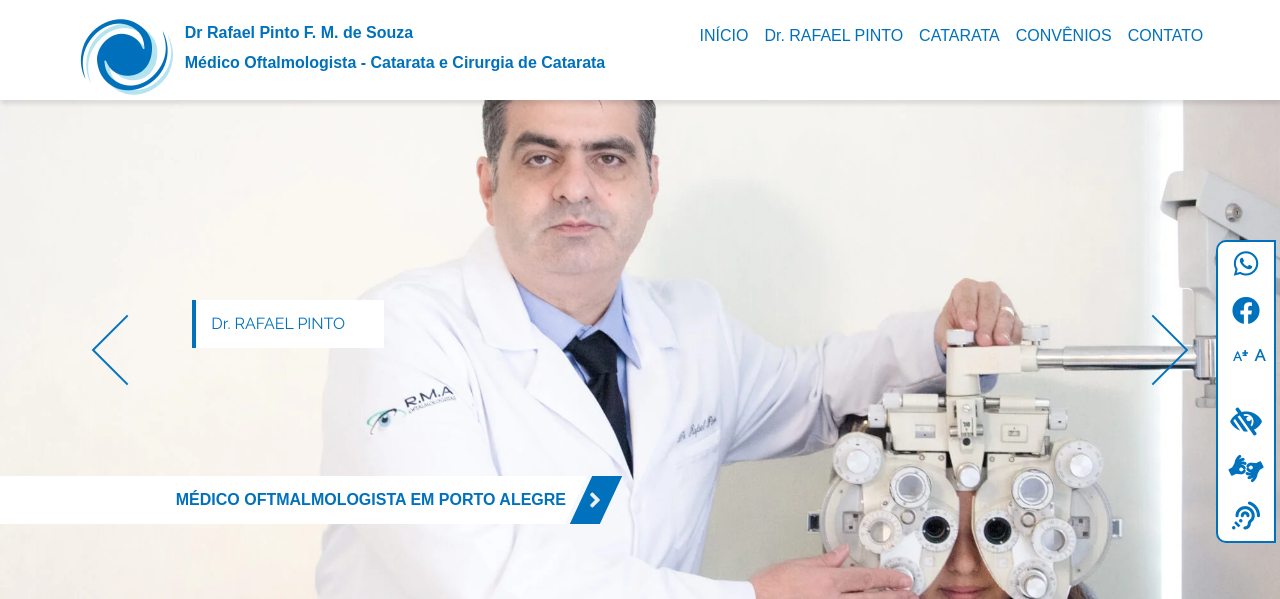
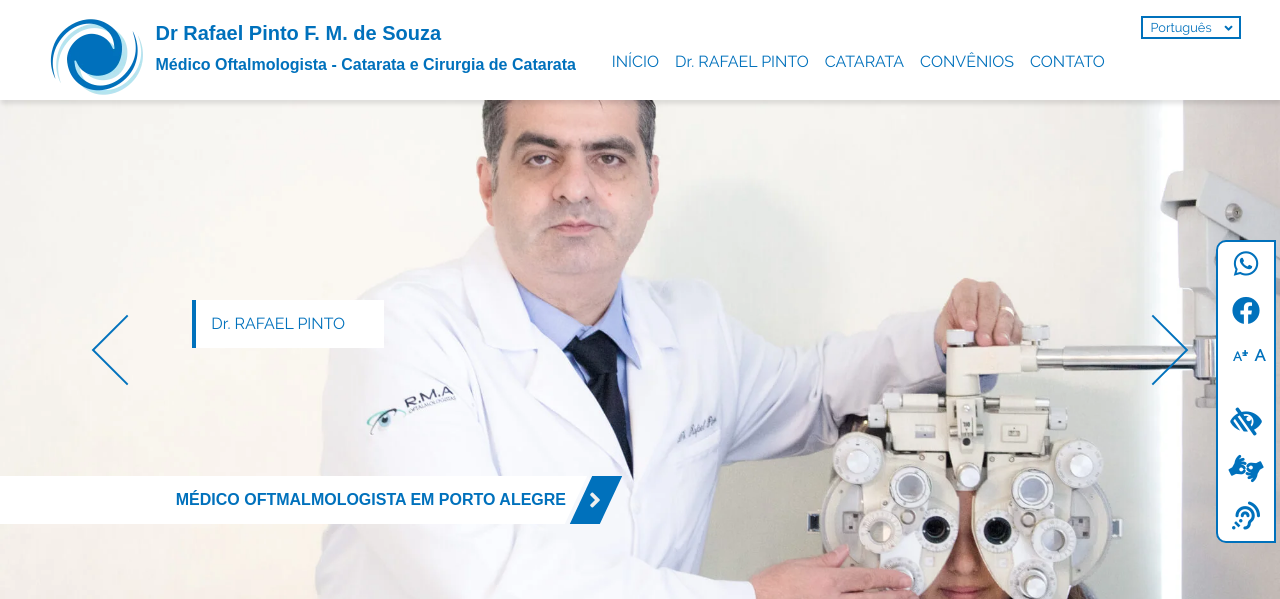
Before and after one commit to felipe-ssouza/dr_rafael, a PHP site: page / in a window 1280 px wide. Shown: the top 599 px of the page. Run offline with PHP 8.4, Linux system fonts and the light colour scheme; some libraries are stand-ins or nearby versions; some web fonts are replaced.

Commit message:
lang select

```diff
--- a/css/master.css
+++ b/css/master.css
@@ -75,9 +75,69 @@ header#header .wrapper {
   justify-content: space-around;
   align-items: center;
   padding: 2vh 2vw;
+  position: relative;
+
 }
 
+.box-select {
+  align-self: flex-start;
+  background-color: #FFF;
+  border: 2px solid var(--primary-color);
+  color: var(--primary-color);
+  min-width: 100px;
+  font-size: .8rem;
+}
+
+.box-select ul.select {
+  margin: 0;
+  position: relative;
+}
+
+.box-select a {
+  color: var(--primary-color) !important;
+  display: block;
+  padding: 0 .5rem;
+}
+
+.box-select .selected > a {
+  display: inline-block;
+  margin: 0;
+}
+
+.box-select .selected > i {
+  padding: 0 2px;
+  position: absolute;
+  right: 4px;
+  top: 5px;
+}
+
+.box-select .selected > a:hover {
+  text-decoration: none;
+}
+
+.box-select .option > a:hover {
+  background-color: var(--primary-color);
+  color: #FFF !important;
+  text-decoration: none;
+}
+
+.box-select .select .option {
+  display: none;
+}
+
+.show {
+  display: block !important;
+}
+
+@media (max-width: 768px) {
+  .box-select {
+    display: none;
+  }
+}
+
+
 .logo {
+  align-self: flex-start;
   display: flex;
   justify-content: space-between;
   align-items: center;
@@ -103,12 +163,12 @@ header#header .wrapper {
 
 .menu-container {
   position: relative;
-  align-self: baseline;
+  align-self: flex-end;
 }
 
 .menu {
   display: flex;
-  justify-content: space-between;
+  justify-content: space-around;
   align-items: flex-end;
   flex-wrap: wrap;
 }
@@ -117,7 +177,8 @@ header#header .wrapper {
   display: block;
   color: var(--primary-color);
   padding: .5rem;
-  font-family: "Raleway-SemiBold", sans-serif;
+  font-family: "Raleway", sans-serif;
+  text-decoration: none;
 }
 
 .menu li a:hover {
@@ -175,9 +236,12 @@ header#header .wrapper {
 }
 
 @media only screen and (max-width: 992px) {
+  .menu-container {
+    align-self: flex-start;
+  }
   .burger {
     display: block;
-    align-self: baseline;
+    align-self: flex-start;
   }
 
   .logo .conteudo {
--- a/index.html
+++ b/index.html
@@ -28,7 +28,7 @@
       <a class="logo " href="/">
         <img class="webp-jpg imagem" alt="" data-webp="imagens/WEBP/home/logo_dr_rafael[200x164].webp" data-jpg="imagens/JPG/home/logo_dr_rafael[200x164].jpg">
         <div class="conteudo">
-          <h6 class="bold">Dr Rafael Pinto F. M. de Souza</h6>
+          <h5 class="bold">Dr Rafael Pinto F. M. de Souza</h5>
           <p class="semibold">Médico Oftalmologista - Catarata e Cirurgia de Catarata</p>
         </div>
       </a>
@@ -59,6 +59,23 @@
           </li>
         </ul>
       </nav>
+
+
+        <div class="box-select">
+          <ul class="select">
+            <li class="selected">
+              <a href="">Português</a>
+              <i class="fas fa-angle-down"></i>
+            </li>
+
+            <li class="option">
+              <a href="#" >
+                English
+              </a>
+            </li>
+          </ul>
+        </div>
+
 
     </div>
   </header>
@@ -424,5 +441,25 @@
   <script src="js/modernizr-custom.js"></script>
   <script src="js/app.js"></script>
 
+    <script>
+      $(document).ready(()=>{
+
+        $(".option a").click(function() {
+          let option = $(this).html();
+          let select = $(".selected a").html();
+          $(".selected a").html( option );
+          $(this).html( select );
+          $(".option").toggleClass("show");
+        });
+
+        $(".selected a").click((e) => {
+          e.preventDefault();
+          $(".option").toggleClass("show");
+        });
+
+
+      });
+    </script>
+
 </body>
 </html>
```
